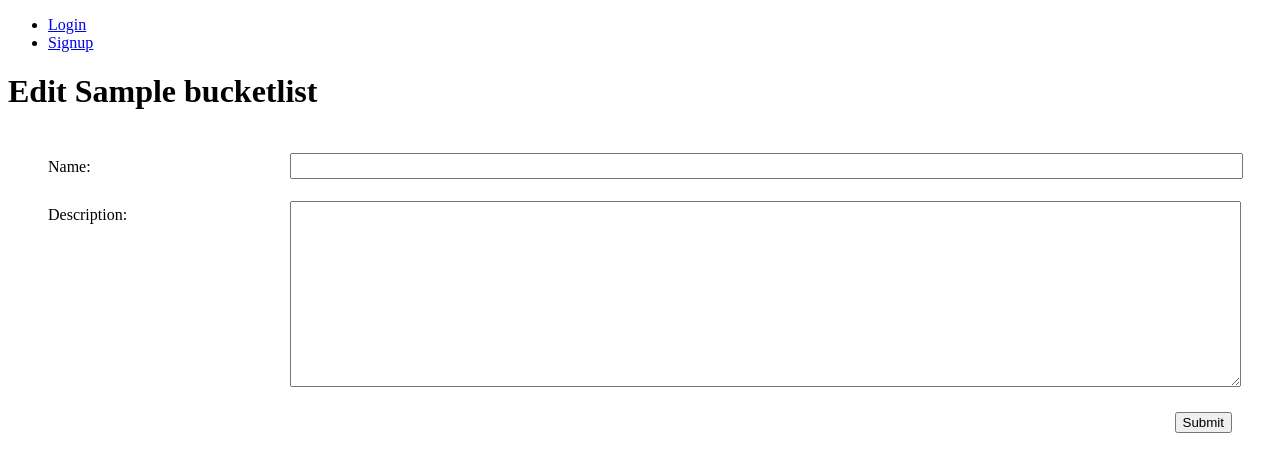
After one commit to dorkykenny/journeypal, a Django app: template journeypal/my_app/templates/my_app/bucketlist_form.html in a window 1280 px wide. The commit adds this page. Shown: the top 472 px of the page. Run offline with Django 5.2, Linux system fonts and the light colour scheme; the template is opened without the code that fills it: values that come from a table or form of the project are taken from there, others are empty; tables that the repository leaves empty hold one stand-in row (values such as "Sample post").

Commit message:
adds: bucketlist form

```diff
--- /dev/null
+++ b/journeypal/my_app/templates/my_app/bucketlist_form.html
@@ -0,0 +1,23 @@
+{% extends 'base.html' %}
+{% load static %}
+{% block head %}
+    <link rel="stylesheet" href="{% static 'css/form.css' %}" />
+{% endblock %}
+{% block content %}
+    <div class="page-header">
+        {% if object %}
+            <h1>Edit {{object.name}}</h1>
+        {% else %}
+            <h1>Create a Bucket List</h1>
+        {% endif %}
+    </div>
+
+    <form action="" method="post" class="form-container" autocomplete="off">
+{% csrf_token %}
+        <table>
+            {{ form.as_table }}
+        </table>
+        <button type="submit" class="btn submit">Submit</button>
+    </form>
+
+{% endblock %}
--- a/journeypal/my_app/templates/my_app/city_form.html
+++ b/journeypal/my_app/templates/my_app/city_form.html
@@ -15,7 +15,7 @@
     <table>
         {{ form.as_table }}
     </table>
-    <button type="submit" class="btn submit">Submit!</button>
+    <button type="submit" class="btn submit">Submit</button>
 </form>
 
 {% endblock %}
```
